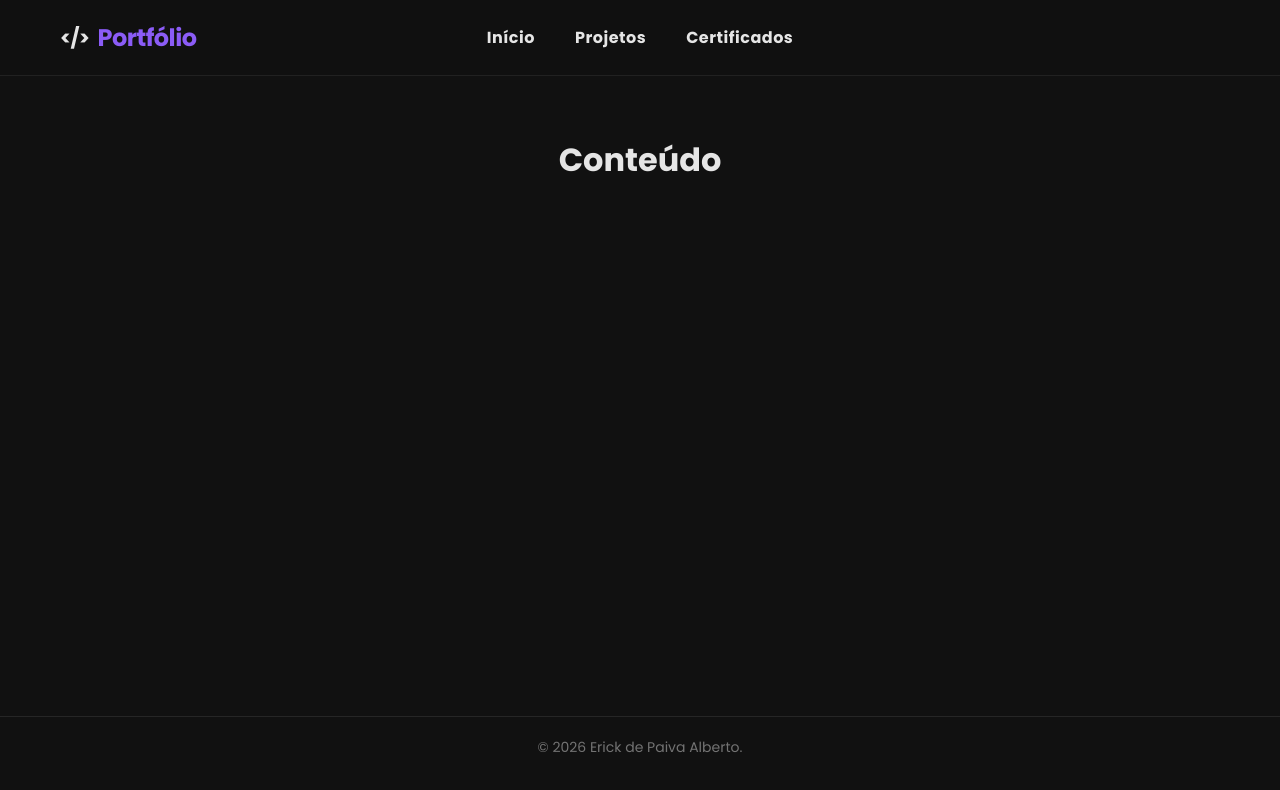
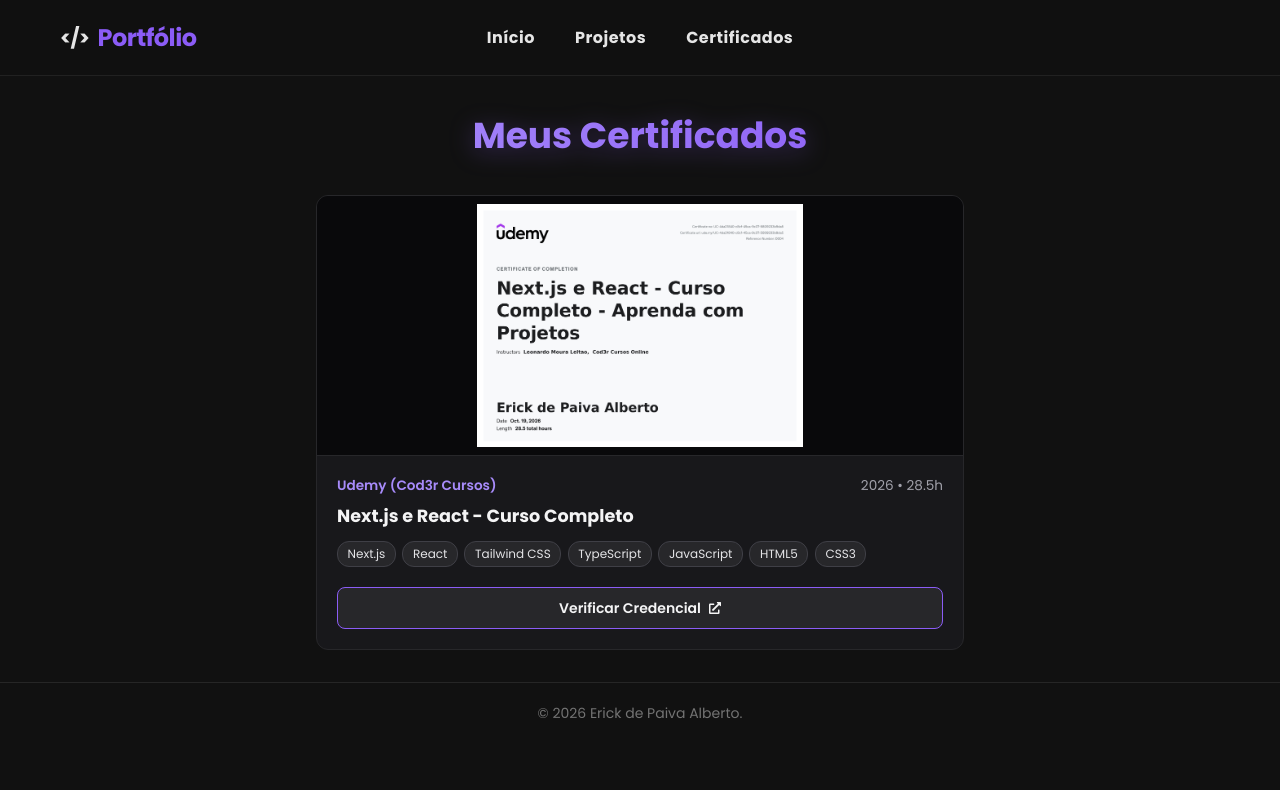
Before and after one commit to Erick-de-Paiva/portfolio, a Next.js app: page /certificados in a window 1280 px wide. Shown: the top 790 px of the page. Built offline with nearby package versions, Linux system fonts and the light colour scheme.

Commit message:
card certificados

```diff
--- a/src/app/certificados/page.tsx
+++ b/src/app/certificados/page.tsx
@@ -1,9 +1,46 @@
-import styles from "./certificados.module.css";
+import CertificadoCard from '@/components/Certificado/CertificadoCard';
 
-export default function Certificados() {
+const meusCertificados = [
+  {
+    title: 'Next.js e React - Curso Completo',
+    issuer: 'Udemy (Cod3r Cursos)',
+    date: '2026',
+    hours: '28.5h',
+    technologies: ['Next.js', 'React', 'Tailwind CSS', 'TypeScript', 'JavaScript', 'HTML5', 'CSS3'],
+    credentialUrl: 'https://ude.my/UC-4da21840-c8cf-45ca-9c37-5809233b9da5',
+    imageUrl: '/img/certificado-react-nextjs-udemy.jpg',
+  },
+];
+
+export default function CertificadosPage() {
   return (
-    <main className={styles.container}>
-      <h1>Conteúdo</h1>
+    <main style={{ padding: '2rem 1rem', maxWidth: '680px', margin: '0 auto' }}>
+      <h1
+        style={{
+          fontSize: '2.25rem',
+          fontWeight: '700',
+          marginBottom: '2rem',
+          textAlign: 'center',
+          background: 'linear-gradient(to right, #a78bfa, #8b5cf6)',
+          WebkitBackgroundClip: 'text',
+          WebkitTextFillColor: 'transparent',
+          filter: 'drop-shadow(0 4px 12px rgba(139, 92, 246, 0.3))',
+        }}
+      >
+        Meus Certificados
+      </h1>
+
+      <div
+        style={{
+          display: 'flex',
+          flexDirection: 'column',
+          gap: '1.5rem',
+        }}
+      >
+        {meusCertificados.map((cert, index) => (
+          <CertificadoCard key={index} {...cert} />
+        ))}
+      </div>
     </main>
   );
 }
--- a/src/app/page.tsx
+++ b/src/app/page.tsx
@@ -65,10 +65,8 @@
               </a>
             </p>
             <p>
-              <p>
-                <FaPhoneAlt className={styles.contactIcon} />
-                <strong>Celular:</strong> +55 (21) 96958-7080
-              </p>
+              <FaPhoneAlt className={styles.contactIcon} />
+              <strong>Celular:</strong> +55 (21) 96958-7080
             </p>
 
             <a
--- /dev/null
+++ b/src/components/Certificado/CertificadoCard.module.css
@@ -0,0 +1,128 @@
+.card {
+  background-color: #18181B;
+  border: 1px solid #27272A;
+  border-radius: 12px;
+  overflow: hidden;
+  display: flex;
+  flex-direction: column;
+  transition: transform 0.2s ease, border-color 0.2s ease, box-shadow 0.2s ease;
+}
+
+.card:hover {
+  transform: translateY(-4px);
+  border-color: #8b5cf6;
+  box-shadow: 0 8px 24px rgba(139, 92, 246, 0.15);
+}
+
+.imageContainer {
+  width: 100%;
+  height: 260px;
+  background-color: #09090B;
+  display: flex;
+  align-items: center;
+  justify-content: center;
+  border-bottom: 1px solid #27272A;
+}
+
+.image {
+  width: 100%;
+  height: 100%;
+  object-fit: contain;
+  padding: 0.5rem;
+}
+
+.placeholderIcon {
+  color: #8b5cf6;
+  opacity: 0.8;
+}
+
+.content {
+  padding: 1.25rem;
+  display: flex;
+  flex-direction: column;
+  flex: 1;
+}
+
+.header {
+  display: flex;
+  justify-content: space-between;
+  align-items: center;
+  font-size: 0.85rem;
+  color: #a1a1aa;
+  margin-bottom: 0.5rem;
+}
+
+.issuer {
+  font-weight: 600;
+  color: #a78bfa;
+}
+
+.title {
+  font-size: 1.1rem;
+  font-weight: 700;
+  color: #f4f4f5;
+  margin-bottom: 0.75rem;
+  line-height: 1.4;
+}
+
+.techTags {
+  display: flex;
+  flex-wrap: wrap;
+  gap: 0.4rem;
+  margin-bottom: 1.25rem;
+  margin-top: auto;
+}
+
+.tag {
+  background-color: #27272a;
+  color: #e4e4e7;
+  font-size: 0.75rem;
+  padding: 0.2rem 0.6rem;
+  border-radius: 12px;
+  border: 1px solid #3f3f46;
+  transition: all 0.2s ease;
+  cursor: default;
+}
+
+.tag:hover {
+  background-color: #3f3f46;
+  border-color: #8b5cf6;
+  color: #ffffff;
+  transform: translateY(-2px);
+}
+
+.button {
+  display: inline-flex;
+  align-items: center;
+  justify-content: center;
+  gap: 0.5rem;
+  width: 100%;
+  padding: 0.6rem;
+  background-color: #27272a;
+  color: #f4f4f5;
+  border: 1px solid #8b5cf6;
+  border-radius: 8px;
+  font-size: 0.875rem;
+  font-weight: 600;
+  text-decoration: none;
+  transition: background-color 0.2s ease, color 0.2s ease;
+}
+
+.button:hover {
+  background-color: #8b5cf6;
+  color: #ffffff;
+}
+
+.imageLink {
+  width: 100%;
+  height: 100%;
+  display: flex;
+  align-items: center;
+  justify-content: center;
+  cursor: pointer;
+}
+
+.imageLink:hover .image {
+  opacity: 0.9;
+  transition: opacity 0.2s ease;
+}
--- /dev/null
+++ b/src/components/Certificado/CertificadoCard.tsx
@@ -0,0 +1,78 @@
+import React from 'react';
+import { FaExternalLinkAlt, FaAward } from 'react-icons/fa';
+import styles from './CertificadoCard.module.css';
+
+export interface CertificateProps {
+  title: string;
+  issuer: string;
+  date: string;
+  hours?: string;
+  technologies?: string[];
+  credentialUrl?: string;
+  imageUrl?: string;
+}
+
+export default function CertificadoCard({
+  title,
+  issuer,
+  date,
+  hours,
+  technologies = [],
+  credentialUrl,
+  imageUrl,
+}: CertificateProps) {
+  return (
+    <div className={styles.card}>
+      <div className={styles.imageContainer}>
+        {imageUrl ? (
+          <a
+            href={imageUrl}
+            target="_blank"
+            rel="noopener noreferrer"
+            className={styles.imageLink}
+            title="Clique para ver a imagem do certificado em tamanho real"
+          >
+            <img src={imageUrl} alt={title} className={styles.image} />
+          </a>
+        ) : (
+          <div className={styles.placeholderIcon}>
+            <FaAward size={40} />
+          </div>
+        )}
+      </div>
+
+      <div className={styles.content}>
+        <div className={styles.header}>
+          <span className={styles.issuer}>{issuer}</span>
+          <span className={styles.date}>
+            {date} {hours && `• ${hours}`}
+          </span>
+        </div>
+
+        <h3 className={styles.title}>{title}</h3>
+
+        {technologies.length > 0 && (
+          <div className={styles.techTags}>
+            {technologies.map((tech, index) => (
+              <span key={index} className={styles.tag}>
+                {tech}
+              </span>
+            ))}
+          </div>
+        )}
+
+        {credentialUrl && (
+          <a
+            href={credentialUrl}
+            target="_blank"
+            rel="noopener noreferrer"
+            className={styles.button}
+          >
+            <span>Verificar Credencial</span>
+            <FaExternalLinkAlt size={12} />
+          </a>
+        )}
+      </div>
+    </div>
+  );
+}
```
Also changed, not shown: public/img/certificado-react-nextjs-udemy.jpg (added).
